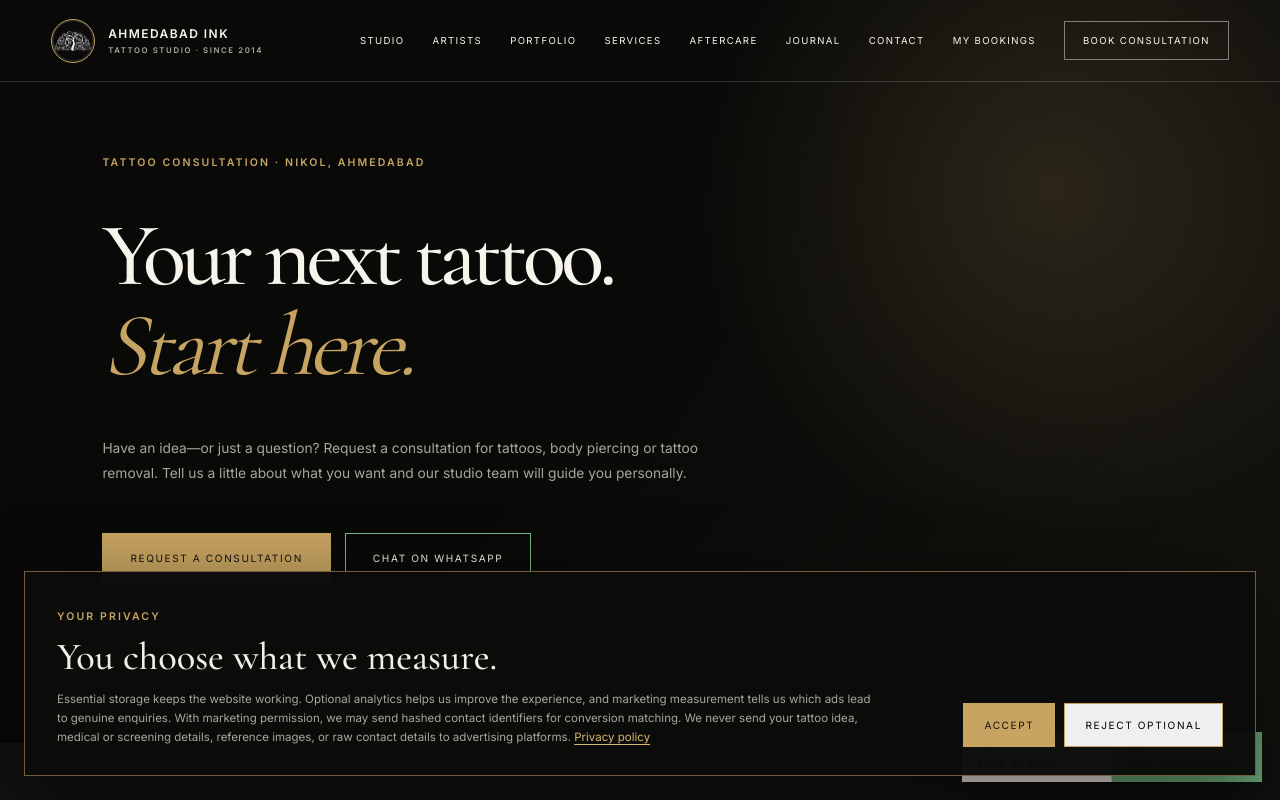
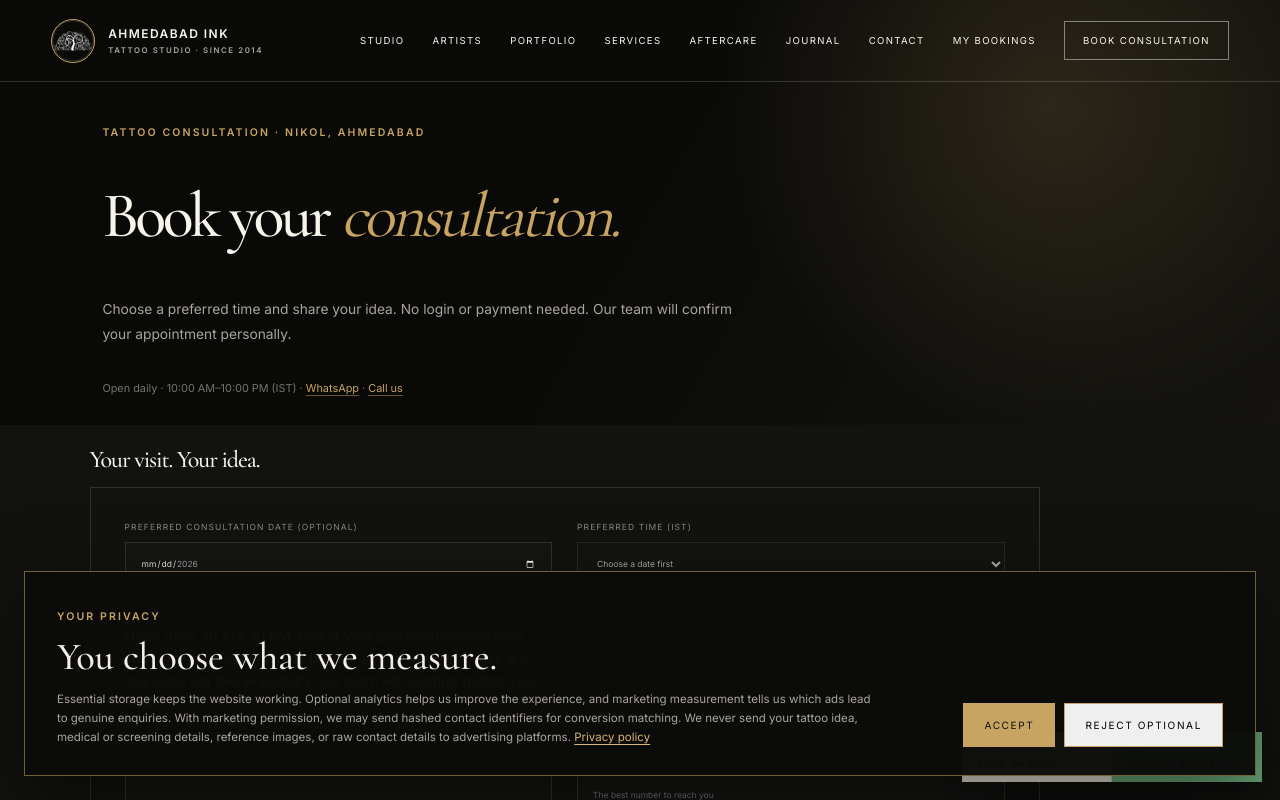
Before and after one commit to ahmedabadinktattoo-creator/ahmedabad-ink-tattoo, a Next.js app: page /book in a window 1280 px wide. Shown: the top 800 px of the page. Built offline with nearby package versions, Linux system fonts and the light colour scheme; no server answers.

Commit message:
Add preferred consultation slots and direct booking form

```diff
--- a/src/app/api/enquiries/route.ts
+++ b/src/app/api/enquiries/route.ts
@@ -1,4 +1,5 @@
 import { whatsappNumber } from "@/lib/phone";
+import { slotLabel, validatePreferredSlot } from "@/lib/consultation-slots";
 import { NextResponse } from "next/server";
 import type { MarketingAttribution } from "@/lib/attribution";
 import { runMarketingLeadIntegrations } from "@/lib/marketing-integrations";
@@ -48,8 +49,15 @@ export async function POST(request: Request) {
     const style = sanitize(data.style, 80);
     const placement = sanitize(data.placement, 80);
     const size = sanitize(data.size, 80);
-    const idea = sanitize(data.idea, 1500);
-    if (!name || !/^\S+@\S+\.\S+$/.test(email) || !phone || !style || !placement || !size || idea.length < 10) return NextResponse.json({ error: "Please complete every field." }, { status: 400 });
+    const rawIdea = sanitize(data.idea, 1500);
+    const preferredDate = sanitize(data.preferredDate, 10);
+    const preferredTime = sanitize(data.preferredTime, 5);
+    const slotError = validatePreferredSlot(preferredDate, preferredTime);
+    if (slotError) return NextResponse.json({ error: slotError }, { status: 400 });
+    const slotSummary = preferredDate ? `Requested consultation: ${preferredDate} at ${slotLabel(preferredTime)} IST (pending studio confirmation).` : "";
+    // Keep the preference with the enquiry details so existing admin views display it.
+    const idea = slotSummary ? `${slotSummary}\n\n${rawIdea}` : rawIdea;
+    if (!name || !/^\S+@\S+\.\S+$/.test(email) || !phone || !style || !placement || !size || rawIdea.length < 10) return NextResponse.json({ error: "Please complete every field." }, { status: 400 });
 
     const reference = `AIT-E-${crypto.randomUUID().slice(0, 8).toUpperCase()}`;
     const submittedEventId = sanitize(data.eventId, 80);
@@ -139,7 +147,7 @@ export async function POST(request: Request) {
     const reply = `<div style="font-family:Arial,sans-serif;color:#181714;line-height:1.6"><h1>We received your tattoo enquiry</h1><p>Hi ${escapeHtml(name)},</p><p>Thank you for sharing your idea with Ahmedabad Ink Tattoo. Our team will review the details and reply by email or WhatsApp.</p><p><a href="https://www.ahmedabadinktattoo.com/portfolio">Explore recent work</a> · <a href="https://wa.me/918866848681">Message the studio</a></p></div>`;
     const studio = `<div style="font-family:Arial,sans-serif;color:#181714;line-height:1.6"><h1>New website enquiry</h1><p><strong>Reference:</strong> ${reference}</p><p><strong>${escapeHtml(name)}</strong><br><a href="mailto:${escapeHtml(email)}">${escapeHtml(email)}</a><br><a href="https://wa.me/${whatsappNumber(phone)}">${escapeHtml(phone)}</a></p><p><strong>Style:</strong> ${escapeHtml(style)}<br><strong>Placement:</strong> ${escapeHtml(placement)}<br><strong>Approx. size:</strong> ${escapeHtml(size)}</p><p><strong>Idea</strong><br>${escapeHtml(idea).replace(/\n/g, "<br>")}</p><p><a href="https://www.ahmedabadinktattoo.com/admin#enquiries">Open studio dashboard</a></p></div>`;
     const payloads = [
-      { from, to: [email], subject: "Ahmedabad Ink received your enquiry", html: reply },
+      { from, to: [email], reply_to: studioEmail, subject: `Consultation request received · ${reference}`, html: reply + `<p style="font-family:Arial,sans-serif">Reference: ${reference}<br />${escapeHtml(slotSummary || "Our team will help you choose a suitable date.")}<br />Your appointment is not confirmed until our studio contacts you.</p>` },
       { from, to: [studioEmail], reply_to: email, subject: `New tattoo enquiry · ${name}`, html: studio },
     ];
     const results = await Promise.all(payloads.map(async (payload) => {
--- a/src/app/book/booking.css
+++ b/src/app/book/booking.css
@@ -1,6 +1,10 @@
-.direct-booking-page .direct-booking-hero { min-height: auto; padding-top: 145px; padding-bottom: 56px; }
-.direct-booking-page .direct-booking-hero h1 { font-size: clamp(3.2rem, 7vw, 7rem); line-height: 1; }
-#enquiry { scroll-margin-top: 95px; padding-top: 55px; }
+.direct-booking-page .direct-booking-hero { min-height: auto; padding-top: 115px; padding-bottom: 20px; }
+.direct-booking-page .direct-booking-hero h1 { font-size: clamp(2.4rem, 5vw, 4rem); line-height: 1.1; }
+.direct-booking-page #enquiry { scroll-margin-top: 95px; padding-top: 0; display: block; }
+.direct-booking-page .booking-form-title { font-size: 1.5rem; margin-bottom: 16px; }
+.direct-booking-page .enquiry-form { margin-top: 0; }
+.direct-booking-page .form-grid input[type="date"] { color-scheme: dark; min-width: 0; }
+.direct-booking-page #slot-help { font-size: 14px; line-height: 1.6; }
 .booking-confirmation h3 { font-family: var(--font-display); font-size: 2.4rem; line-height: 1.15; margin: 20px 0; }
 .booking-confirmation p, .booking-confirmation li { color: #c6c1b7; line-height: 1.8; }
 .booking-confirmation ol { padding-left: 22px; margin: 24px 0; }
@@ -8,7 +12,7 @@
 .booking-confirmation .button { margin-top: 20px; }
 .form-error-message a { text-decoration: underline; }
 @media(max-width:700px) {
-  .direct-booking-page .direct-booking-hero { padding: 115px 25px 40px; }
+  .direct-booking-page .direct-booking-hero { padding: 100px 25px 16px; }
   .direct-booking-page .enquiry-form input, .direct-booking-page .enquiry-form select, .direct-booking-page .enquiry-form textarea { font-size: 16px; }
   .booking-confirmation .button { width: 100%; }
 }
--- a/src/app/book/page.tsx
+++ b/src/app/book/page.tsx
@@ -22,19 +22,13 @@ export default function BookingPage() {
     <div className="direct-booking-page">
       <header className="direct-booking-hero">
         <p className="eyebrow gold-text">Tattoo consultation · Nikol, Ahmedabad</p>
-        <h1>Your next tattoo.<br /><em>Start here.</em></h1>
-        <p>Have an idea—or just a question? Request a consultation for tattoos, body piercing or tattoo removal. Tell us a little about what you want and our studio team will guide you personally.</p>
-        <div className="direct-booking-actions">
-          <a className="button gold" href="#enquiry">Request a consultation</a>
-          <a className="button whatsapp-button" href={studioLinks.whatsapp} target="_blank" rel="noreferrer">Chat on WhatsApp</a>
-        </div>
-        <p className="booking-phone">No login needed · No payment at this step<br />Prefer to call? <a href={studioLinks.phone}>{studioLinks.phoneDisplay}</a></p>
-        <p className="booking-phone">{studioLinks.hoursDisplay}</p>
+        <h1>Book your <em>consultation.</em></h1>
+        <p>Choose a preferred time and share your idea. No login or payment needed. Our team will confirm your appointment personally.</p>
+        <p className="booking-phone">{studioLinks.hoursDisplay} · <a href={studioLinks.whatsapp} target="_blank" rel="noreferrer">WhatsApp</a> · <a href={studioLinks.phone}>Call us</a></p>
       </header>
 
       <section id="enquiry" className="enquiry-section section" aria-labelledby="enquiry-title">
-        <div className="section-index">Your consultation request</div>
-        <div><p className="eyebrow gold-text">One small step towards your idea</p><h2 id="enquiry-title">Tell us your idea.<br /><em>We’ll help shape it.</em></h2><p>Fill in the details below. If you haven’t decided on a style, choose “Not sure yet”. For placement or size, you can also write “Not sure”. We’ll reply by email or WhatsApp.</p><p>This is a consultation request, not a confirmed appointment. We’ll agree the service, quote and available date with you before booking.</p><EnquiryForm /></div>
+        <div><h2 id="enquiry-title" className="booking-form-title">Your visit. Your idea.</h2><EnquiryForm /></div>
       </section>
 
       <section className="booking-preparation section" aria-labelledby="prepare-title">
--- a/src/components/enquiry-form.tsx
+++ b/src/components/enquiry-form.tsx
@@ -1,11 +1,12 @@
 "use client";
 
-import { FormEvent, useRef, useState } from "react";
+import { FormEvent, useEffect, useRef, useState } from "react";
 import { captureMarketingAttribution, grantMarketingConsent, hasMarketingConsent } from "@/lib/attribution";
 import { trackEnquiryLead } from "@/lib/tracking";
 import { studioLinks } from "@/data/links";
+import { consultationSlots, indiaDate, slotLabel, validatePreferredSlot } from "@/lib/consultation-slots";
 
-const initialState = { name: "", email: "", phone: "", style: "", placement: "", size: "", idea: "", website: "", marketingConsent: false };
+const initialState = { name: "", email: "", phone: "", style: "", placement: "", size: "", idea: "", website: "", marketingConsent: false, preferredDate: "", preferredTime: "" };
 
 export function EnquiryForm() {
   const [values, setValues] = useState(initialState);
@@ -13,10 +14,20 @@ export function EnquiryForm() {
   const startedAt = useRef(Date.now());
   const sending = useRef(false);
   const [reference, setReference] = useState("");
+  const [errorMessage, setErrorMessage] = useState("");
+  const [requestedSlot, setRequestedSlot] = useState("");
+  const [clock, setClock] = useState<number | null>(null);
+  useEffect(() => {
+    setClock(Date.now());
+    const timer = setInterval(() => setClock(Date.now()), 60_000);
+    return () => clearInterval(timer);
+  }, []);
 
   async function submit(event: FormEvent<HTMLFormElement>) {
     event.preventDefault();
     if (sending.current) return;
+    const slotError = validatePreferredSlot(values.preferredDate, values.preferredTime);
+    if (slotError) { setErrorMessage(slotError); setStatus("error"); return; }
     sending.current = true;
     setStatus("sending");
     try {
@@ -29,12 +40,14 @@ export function EnquiryForm() {
       if (!response.ok) throw new Error(result.error ?? "Enquiry could not be sent.");
       if (!result.saved || !result.reference) throw new Error("Enquiry was not confirmed as saved.");
       setReference(result.reference);
+      setRequestedSlot(values.preferredDate ? `${values.preferredDate} at ${slotLabel(values.preferredTime)} IST` : "");
       setValues(initialState);
       startedAt.current = Date.now();
       setStatus(result.notified ? "sent" : "saved");
       // Measurement must never turn a successfully saved enquiry into an error.
       try { trackEnquiryLead(result.reference, result.eventId ?? eventId); } catch { /* Keep the saved confirmation. */ }
-    } catch {
+    } catch (error) {
+      setErrorMessage(error instanceof Error ? error.message : "Please try again.");
       setStatus("error");
     } finally {
       sending.current = false;
@@ -45,6 +58,7 @@ export function EnquiryForm() {
     <p className="eyebrow gold-text">Request received</p>
     <h3>Thank you. Your idea is with us.</h3>
     <p>Your reference: <strong>{reference}</strong></p>
+    {requestedSlot && <p>Requested consultation: <strong>{requestedSlot}</strong><br />This time is not reserved yet. Our team will confirm availability by email or WhatsApp.</p>}
     <p>{status === "sent" ? "A confirmation email has been requested. Please check your inbox and spam folder." : "Your request is saved, but we couldn’t send the email notification. You do not need to submit again."}</p>
     <ol><li>Our studio team reviews your idea and service request.</li><li>We contact you by email or WhatsApp to discuss the details.</li><li>We agree a date and confirm your appointment with you.</li></ol>
     <p>Have a reference photo? Send it on WhatsApp with your enquiry reference.</p>
@@ -54,6 +68,9 @@ export function EnquiryForm() {
   return <form className="enquiry-form" data-clarity-mask="true" onSubmit={submit}>
     <label className="form-honeypot" aria-hidden="true">Website<input tabIndex={-1} autoComplete="off" value={values.website} onChange={(event) => setValues({ ...values, website: event.target.value })} /></label>
     <div className="form-grid">
+      <label>Preferred consultation date (optional)<input type="date" min={clock === null ? undefined : indiaDate(clock)} max={clock === null ? undefined : indiaDate(clock + 90 * 86400_000)} value={values.preferredDate} onChange={(event) => setValues({ ...values, preferredDate: event.target.value, preferredTime: "" })} aria-describedby="slot-help" /></label>
+      <label>Preferred time (IST)<select required={Boolean(values.preferredDate)} disabled={!values.preferredDate} value={values.preferredTime} onChange={(event) => setValues({ ...values, preferredTime: event.target.value })} aria-describedby="slot-help"><option value="">{values.preferredDate ? "Choose a time" : "Choose a date first"}</option>{consultationSlots.map((time) => <option key={time} value={time} disabled={Boolean(clock !== null && values.preferredDate && validatePreferredSlot(values.preferredDate, time, clock))}>{slotLabel(time)}</option>)}</select></label>
+      <p className="wide" id="slot-help">Open daily, 10 AM–10 PM. Select your preferred consultation start time, or leave the date blank if you’re flexible. Times are requests, not live availability; our team will confirm before your visit.</p>
       <label>Full name<input required minLength={2} maxLength={80} value={values.name} onChange={(event) => setValues({ ...values, name: event.target.value })} autoComplete="name" /></label>
       <label>Email<input required type="email" value={values.email} onChange={(event) => setValues({ ...values, email: event.target.value })} autoComplete="email" /></label>
       <label>Phone / WhatsApp<input required type="tel" minLength={8} maxLength={24} placeholder="The best number to reach you" value={values.phone} onChange={(event) => setValues({ ...values, phone: event.target.value })} autoComplete="tel" /></label>
@@ -64,6 +81,6 @@ export function EnquiryForm() {
     </div>
     <label className="consent"><input type="checkbox" checked={values.marketingConsent} onChange={(event) => setValues({ ...values, marketingConsent: event.target.checked })} /> <span>Optional: allow advertising measurement so we can understand which campaign led to this enquiry. We never send your tattoo idea, medical information or screening answers to advertising platforms.</span></label>
     <div className="enquiry-form-footer"><p>Private enquiry · No payment required to send. Your appointment is confirmed only after speaking with our team.</p><button className="button gold" disabled={status === "sending"}>{status === "sending" ? "Sending your request…" : "Request my consultation"}</button></div>
-    {status === "error" && <p className="form-error-message" role="alert">We couldn’t confirm your request. Your details are still here. Please try again, <a href={studioLinks.whatsapp} target="_blank" rel="noreferrer">message us on WhatsApp</a> or <a href={studioLinks.phone}>call the studio</a>.</p>}
+    {status === "error" && <p className="form-error-message" role="alert">{errorMessage} Your details are still here. You can also <a href={studioLinks.whatsapp} target="_blank" rel="noreferrer">message us on WhatsApp</a> or <a href={studioLinks.phone}>call the studio</a>.</p>}
   </form>;
 }
--- /dev/null
+++ b/src/lib/consultation-slots.ts
@@ -0,0 +1,24 @@
+// Preferred consultation start times, not a live availability/reservation calendar.
+export const consultationSlots = Array.from({ length: 24 }, (_, index) => {
+  const hour = 10 + Math.floor(index / 2);
+  return `${hour.toString().padStart(2, "0")}:${index % 2 ? "30" : "00"}`;
+});
+
+export function indiaDate(now = Date.now()) {
+  return new Date(now + 330 * 60_000).toISOString().slice(0, 10);
+}
+
+export function slotLabel(time: string) {
+  const [hour, minute] = time.split(":").map(Number);
+  return `${hour % 12 || 12}:${String(minute).padStart(2, "0")} ${hour >= 12 ? "PM" : "AM"}`;
+}
+
+export function validatePreferredSlot(date: string, time: string, now = Date.now()) {
+  if (!date && !time) return "";
+  if (!/^\d{4}-\d{2}-\d{2}$/.test(date) || !consultationSlots.includes(time)) return "Please choose a valid date and time.";
+  const timestamp = Date.parse(`${date}T${time}:00+05:30`);
+  if (!Number.isFinite(timestamp) || indiaDate(timestamp) !== date) return "Please choose a valid date.";
+  if (timestamp < now + 60 * 60_000) return "Please choose a time at least one hour from now, or call us for an immediate visit.";
+  if (date > indiaDate(now + 90 * 86400_000)) return "Please choose a date within the next 90 days.";
+  return "";
+}
```
Also changed, not shown: 1 other file (tests, documents, lock files or other folders).
